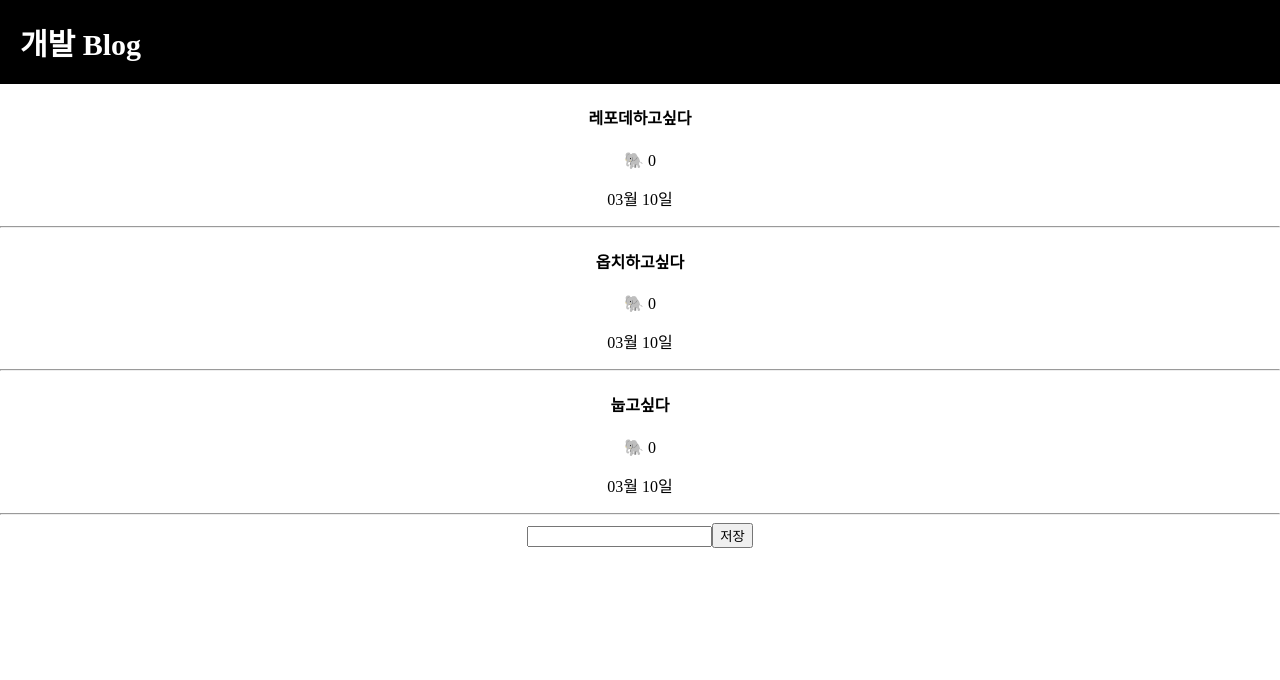
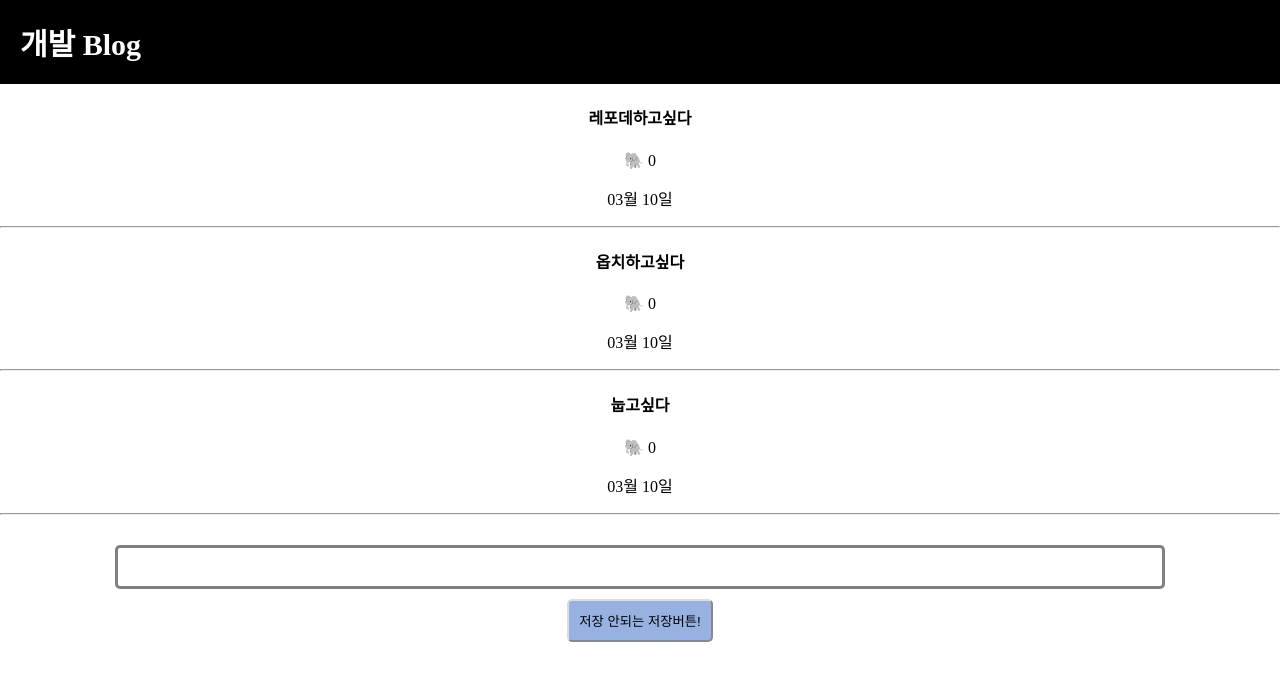
Before and after one commit to Do66i/practice_about_React, a React (Create React App) app in the folder Practice_React/: page / in a window 1280 px wide. Shown: the top 680 px of the page. Built offline with nearby package versions, Linux system fonts and the light colour scheme.

Commit message:
20220315-REACT폐관수련_블로글에정신팔려서커밋못함ㅠㅠ

```diff
--- a/Practice_React/src/App.css
+++ b/Practice_React/src/App.css
@@ -10,6 +10,29 @@ body {
   margin-top: 20px;
   padding: 20px;
   background: #eee;
+}
+
+.publish {
+  margin-top: 30px;
+  margin-bottom: 30px;
+}
+
+.publish input {
+  padding: 10px;
+  font-size: 16px;
+  border-radius: 5px;
+  width: 80%;
+  border: 3px solid gray;
+}
+
+.publish button {
+  display: block;
+  margin: auto;
+  margin-top: 10px;
+  padding: 10px;
+  border-radius: 5px;
+  border-color: gainsboro;
+  background-color: rgb(151, 177, 225);
 }
 
 .black-nav {
--- a/Practice_React/src/App.js
+++ b/Practice_React/src/App.js
@@ -21,7 +21,17 @@ function App() {
     setCount(newCount)
   }
 
+  function changeTitle() {
+    let newArr = [...title];
+    newArr.unshift(inputData);
+    setTitle(newArr);
+  }
 
+  function changeCount() {
+    let newArrOfCount = [...count]
+    newArrOfCount.unshift(0);
+    setCount(newArrOfCount)
+  }
 
 
   return ( // html을 여기에 짜고있다는것
@@ -44,10 +54,13 @@ function App() {
           )
         })
       }
-
-      <input onChange={(e) => { setInPutData(e.target.value) }}></input>
-      <button>저장</button>
+      <div className="publish">
+        <input onChange={(e) => { setInPutData(e.target.value) }}></input>
+        {/* 영구 저장은 안된다 왜? DB나 뭐 서버 이런거 없자나 ! */}
+        <button onClick={(e) => { changeTitle(e); changeCount() }}>저장 안되는 저장버튼!</button>
+      </div>
       {console.log(inputData)}
+      {console.log(title)}
 
       {modal ? <Modal title={title} pushTitle={pushTitle} /> : null}
     </div >
```
